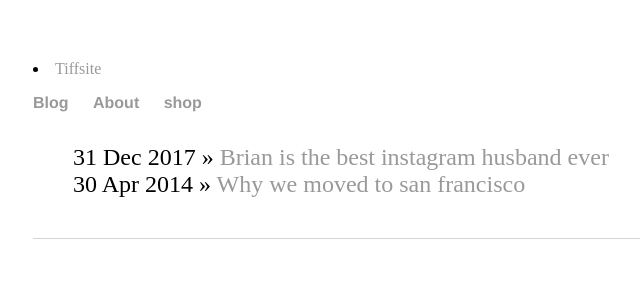
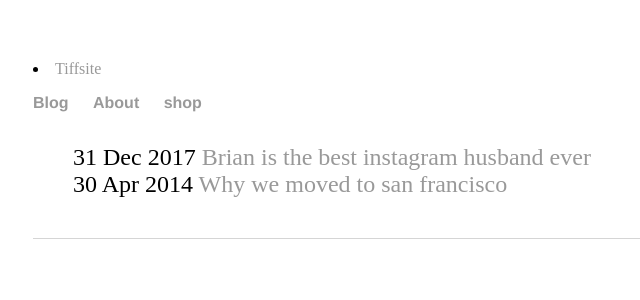
Before and after one commit to totiffany/totiffany.github.io, a Jekyll site: the page built from index.html, in a window 1280 px wide. Shown: the top 300 px of the page, without its empty margins (159-799 px from the left). Built offline with Jekyll 4.4.1, drawn with Linux system fonts in a browser that asks for light colours.

Commit message:
removed >>

```diff
--- a/index.html
+++ b/index.html
@@ -6,6 +6,6 @@ title:
 	<ul class="posts">
 
 	  {% for post in site.posts %}
-	    <li><span>{{ post.date | date_to_string }}</span> » <a href="{{ post.url }}" title="{{ post.title }}">{{ post.title }}</a></li>
+	    <li><span>{{ post.date | date_to_string }}</span> <a href="{{ post.url }}" title="{{ post.title }}">{{ post.title }}</a></li>
 	  {% endfor %}
 	</ul>
```
